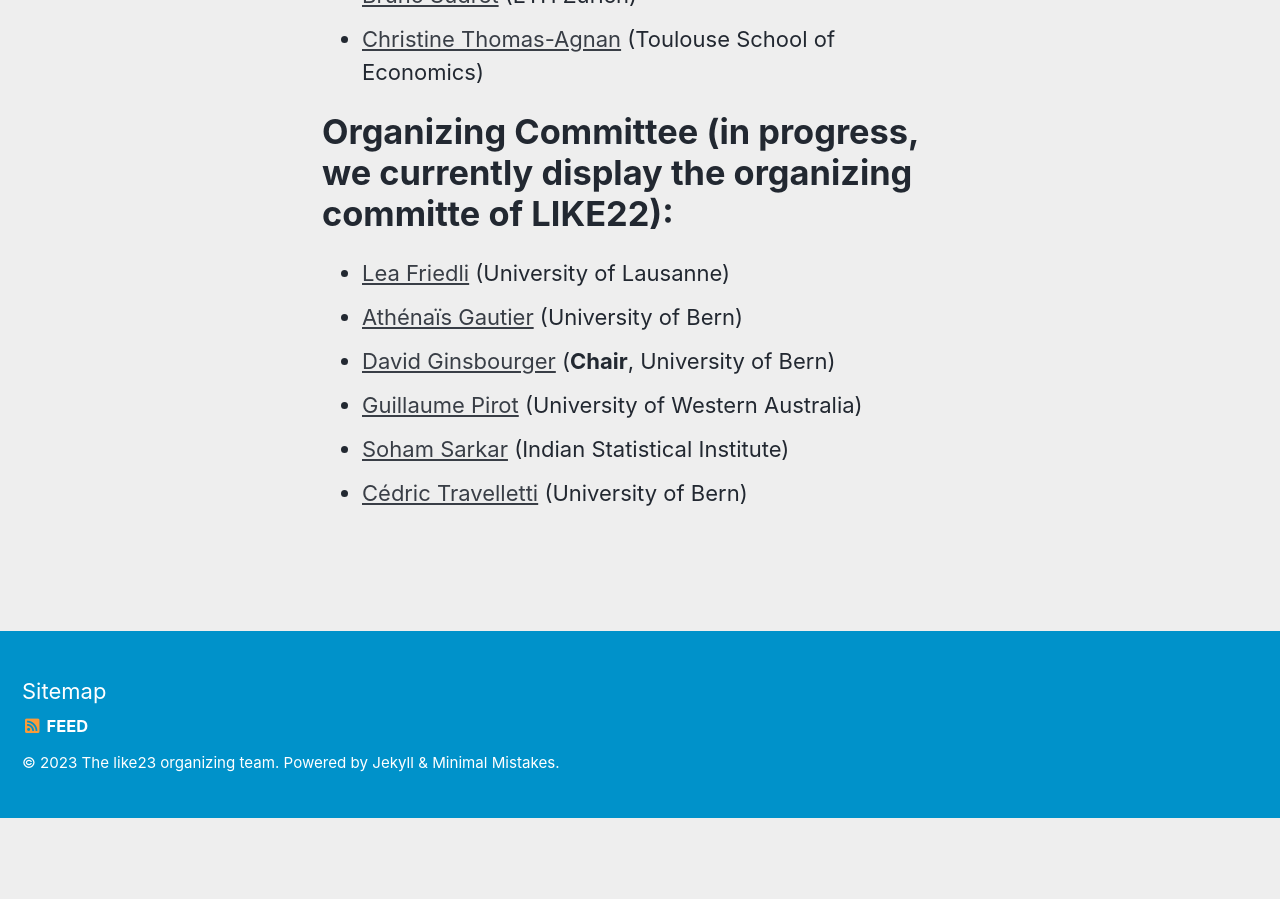
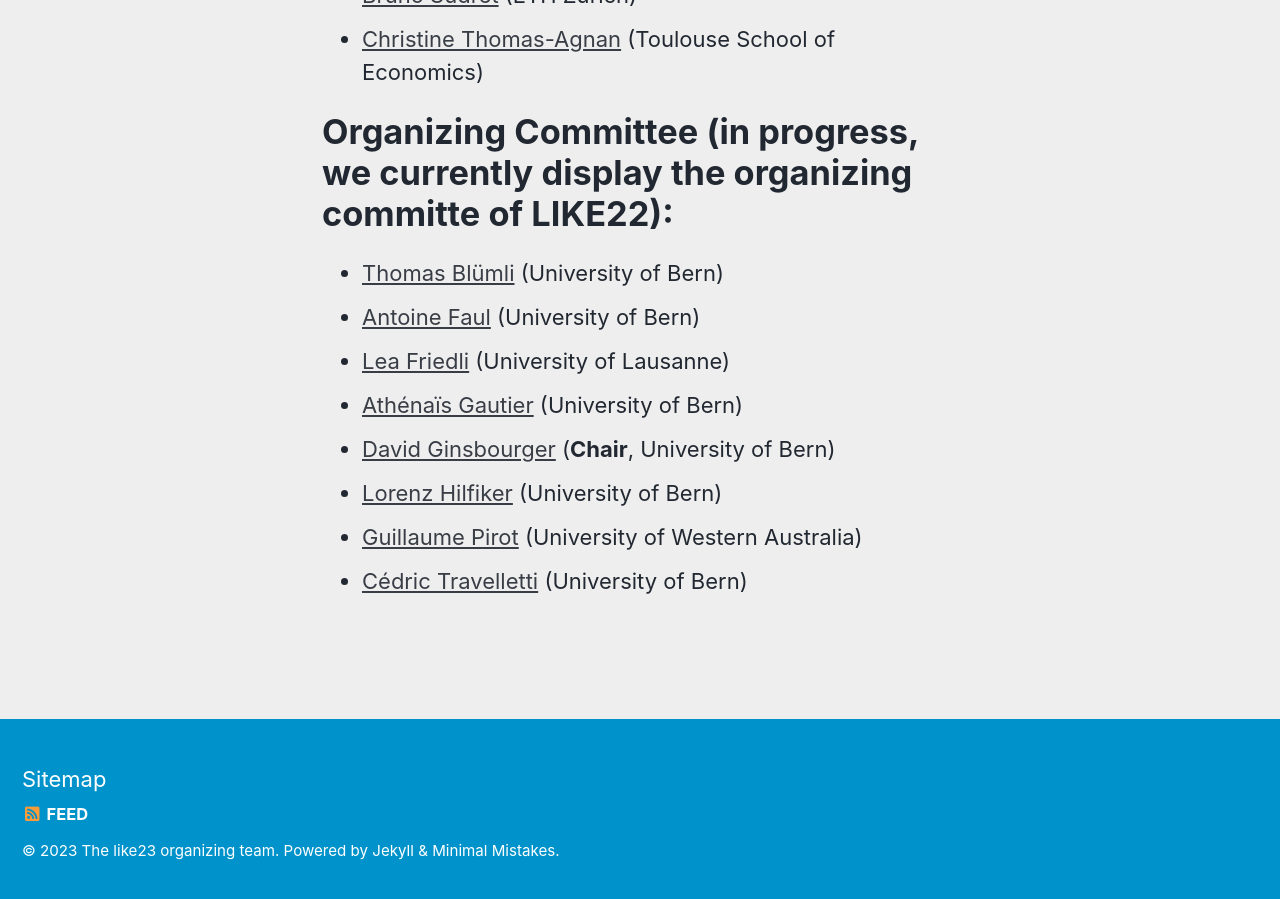
Before and after one commit to LIKE23-Bern/LIKE23-Bern.github.io, a Jekyll site: the page built from _pages/committees.md, in a window 1280 px wide and 900 px high, scrolled down 1079 px. Built offline with Jekyll 4.4.1, drawn with Linux system fonts in a browser that asks for light colours; cached includes are drawn as plain includes; before the commit the page ends 1897 px from its top, so only the background shows below that.

Commit message:
Update committees.md

```diff
--- a/_pages/committees.md
+++ b/_pages/committees.md
@@ -30,9 +30,11 @@ permalink: /committees/
 
 # Organizing Committee (in progress, we currently display the organizing committe of LIKE22):
 
+  * [Thomas Blümli](https://www.imsv.unibe.ch/ueber_uns/personen/bluemli_thomas/index_ger.html) (University of Bern)
+  * [Antoine Faul](https://www.imsv.unibe.ch/about_us/staff/faul_antoine_lo/index_eng.html) (University of Bern)
   * [Lea Friedli](https://www.researchgate.net/profile/Lea-Friedli-2) (University of Lausanne)
   * [Athénaïs Gautier](https://athenaisgautier.github.io/) (University of Bern)
   * [David Ginsbourger](http://www.ginsbourger.ch/) (**Chair**, University of Bern)
+  * [Lorenz Hilfiker](https://www.imsv.unibe.ch/about_us/staff/dr_hilfiker_lorenz_damian/index_eng.html) (University of Bern)
   * [Guillaume Pirot](https://www.cet.edu.au/personnel/guillaume-pirot/) (University of Western Australia)
-  * [Soham Sarkar](https://sites.google.com/view/sohamsarkar) (Indian Statistical Institute)
   * [Cédric Travelletti](https://scholar.google.com/citations?user=zvkbeqYAAAAJ) (University of Bern)
```
